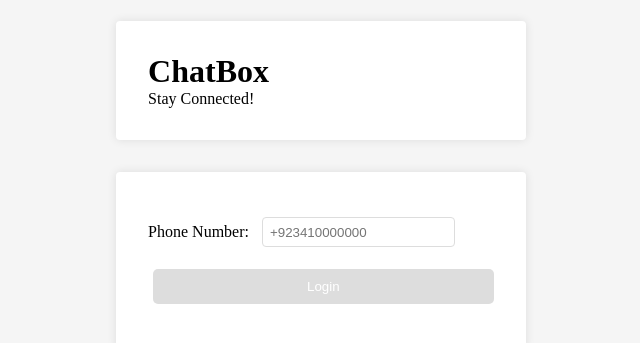
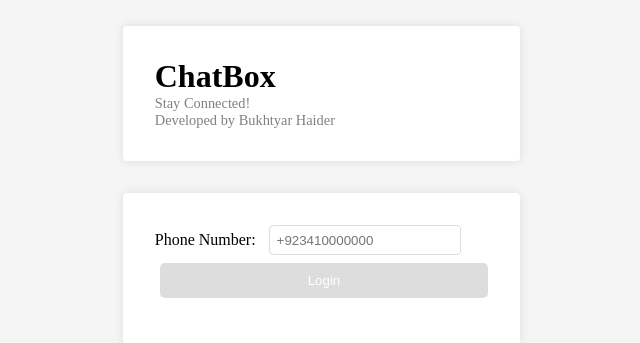
Before and after one commit to bukhtyarhaider/Airblink, a React (Vite) app: page / in a window 1280 px wide. Shown: the part 199-542 px from the top of the page, without its empty margins (332-972 px from the left). Built offline with nearby package versions, Linux system fonts and the light colour scheme; no server answers.

Commit message:
small fixes

```diff
--- a/src/container/Login.css
+++ b/src/container/Login.css
@@ -17,6 +17,11 @@
   box-shadow: 0px 0px 10px rgba(0, 0, 0, 0.1);
 }
 
+.box > p {
+  font-size: 0.9em;
+  color: gray;
+}
+
 .error {
   color: red;
   font-weight: bold;
@@ -34,7 +39,7 @@ label {
 
 input {
   padding: 0.5em;
-  margin: 1em;
+  margin-left: 1em;
   border: 1px solid #ddd;
   border-radius: 4px;
 }
--- a/src/container/Login.jsx
+++ b/src/container/Login.jsx
@@ -72,6 +72,7 @@ export const Login = () => {
       <div className="box">
         <h1>ChatBox</h1>
         <p>Stay Connected!</p>
+        <p>Developed by Bukhtyar Haider</p>
       </div>
       {!!errorMessage && (
         <div className="error_container">
@@ -114,7 +115,12 @@ export const Login = () => {
                 }}
               />
             </label>
-            <button type="submit">Verify Code</button>
+            <button
+              disabled={verificationCode.length >= 6 ? false : true}
+              type="submit"
+            >
+              Verify Code
+            </button>
             <button disabled={disabled} onClick={sendVerificationCode}>
               Resend
             </button>
--- a/src/firebase/Firebase.js
+++ b/src/firebase/Firebase.js
@@ -3,6 +3,7 @@ import {
   collection,
   doc,
   setDoc,
+  addDoc,
   getFirestore,
   getDocs,
   query,
```
